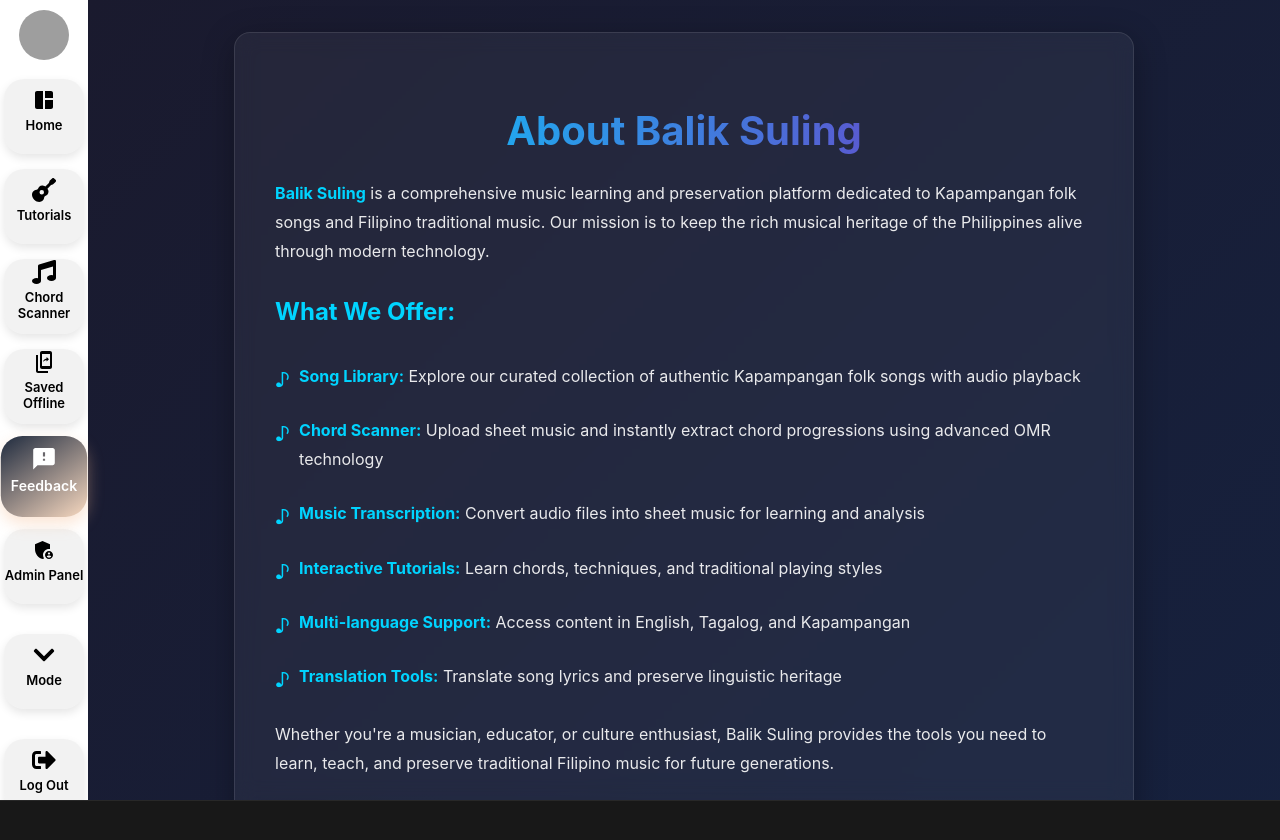
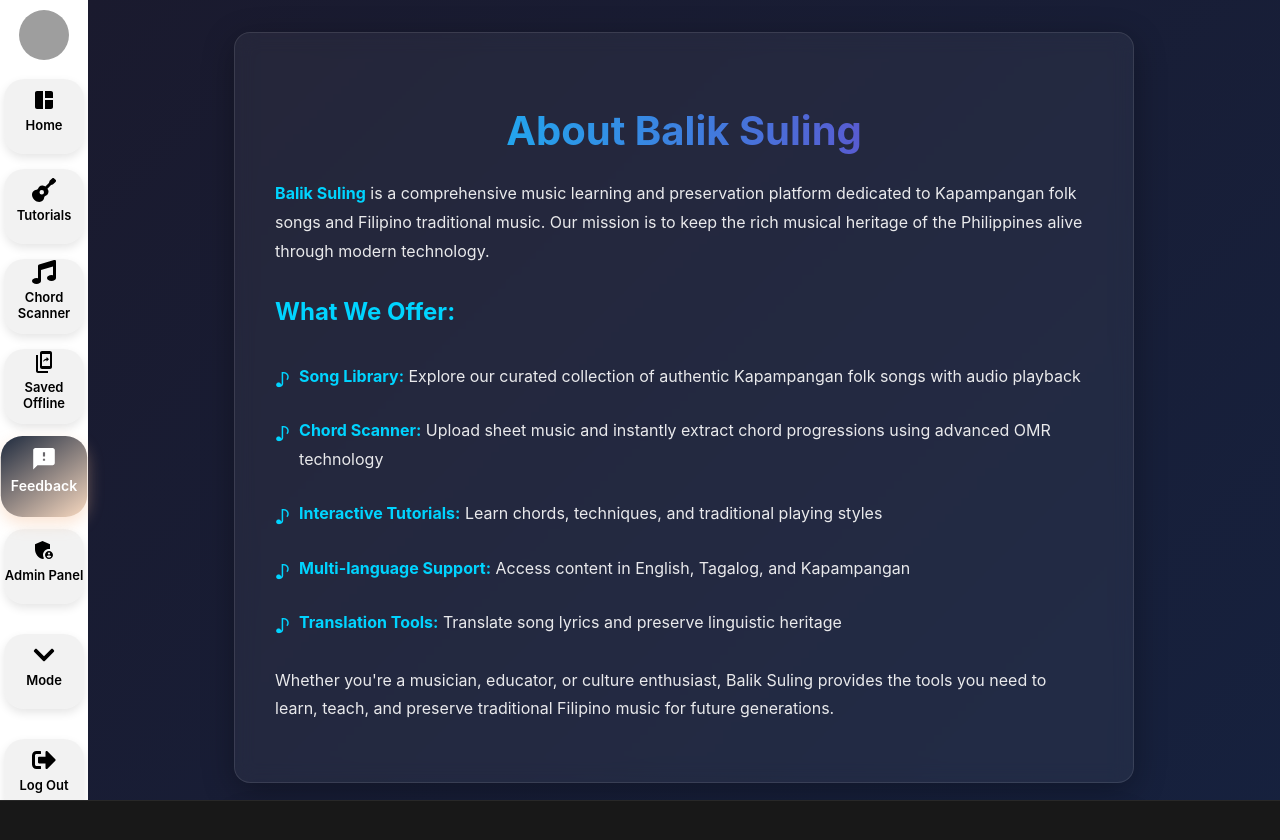
Before and after one commit to JayMirasol/Balik-Suling-1, a React (Create React App) app: page /feedback in a window 1280 px wide. Shown: the top 840 px of the page. Built offline with nearby package versions, Linux system fonts and the light colour scheme; no server answers; sample sign-in values are in the browser's storage; grey boxes are pictures that could not be loaded.

Commit message:
Removed: music transcription

```diff
--- a/src/screens/feedback/index.js
+++ b/src/screens/feedback/index.js
@@ -64,7 +64,6 @@ export default function Feedback() {
             <ul>
               <li><strong>Song Library:</strong> Explore our curated collection of authentic Kapampangan folk songs with audio playback</li>
               <li><strong>Chord Scanner:</strong> Upload sheet music and instantly extract chord progressions using advanced OMR technology</li>
-              <li><strong>Music Transcription:</strong> Convert audio files into sheet music for learning and analysis</li>
               <li><strong>Interactive Tutorials:</strong> Learn chords, techniques, and traditional playing styles</li>
               <li><strong>Multi-language Support:</strong> Access content in English, Tagalog, and Kapampangan</li>
               <li><strong>Translation Tools:</strong> Translate song lyrics and preserve linguistic heritage</li>
```
